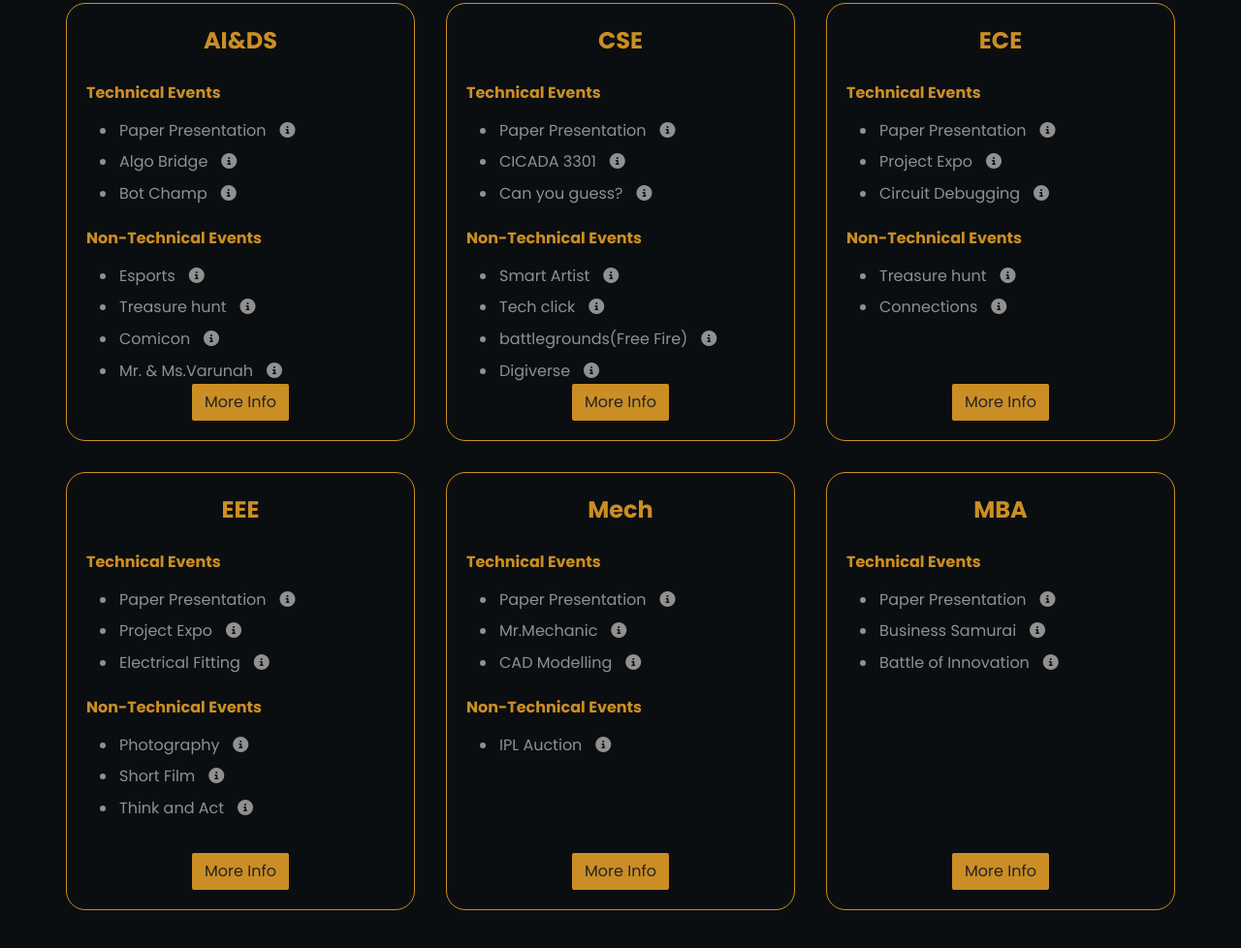
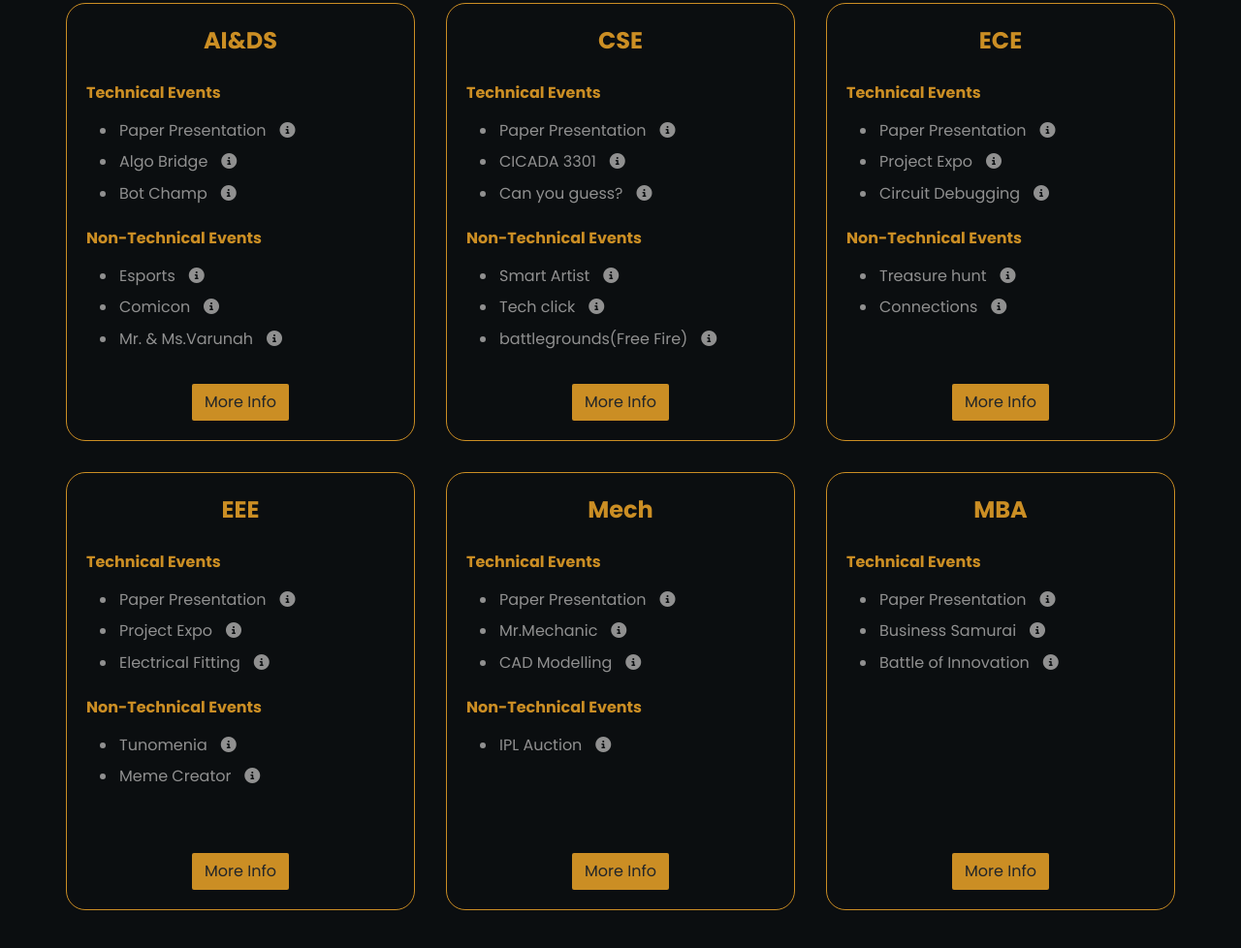
Before and after one commit to sibisiddharth8/varunahkce, a plain HTML site: page event-depts.html in a window 1280 px wide. Shown: the part 202-1180 px from the top of the page at 97% size. Drawn offline with Linux system fonts and the light colour scheme.

Commit message:
EEE events updated

```diff
--- a/event-depts.css
+++ b/event-depts.css
@@ -121,6 +121,31 @@ body {
 .overall-dept-staff-coordinator{
     margin-bottom: 10px;
 }
+.technical-events, .non-technical-events{
+    height: 105px;
+    overflow: auto;
+}
+.technical-events::-webkit-scrollbar,
+.non-technical-events::-webkit-scrollbar {
+  width: 5px; /* Width of the scrollbar */
+}
+
+.technical-events::-webkit-scrollbar-track,
+.non-technical-events::-webkit-scrollbar-track {
+  background: #f1f1f1; /* Color of the scrollbar track */
+}
+
+.technical-events::-webkit-scrollbar-thumb,
+.non-technical-events::-webkit-scrollbar-thumb {
+  background: #888; /* Color of the scrollbar thumb */
+  border-radius: 5px; /* Rounded corners of the scrollbar thumb */
+}
+
+.technical-events::-webkit-scrollbar-thumb:hover,
+.non-technical-events::-webkit-scrollbar-thumb:hover {
+  background: #555; /* Color of the scrollbar thumb on hover */
+}
+
 .icons{
     display: flex;
     justify-content: space-evenly;
--- a/event-depts.html
+++ b/event-depts.html
@@ -277,8 +277,6 @@
                     <li class="event-name" onclick="eventDes('Esports', 'It is a free fire compatition. teams of either 4 or 6 players will be participating. Room cards will be provided to create custom matches.  The matches will be held as either 4 vs 4 or 6 vs 6, depending on the team size.'
                     +'*Good luck and may the best team emerge victorious in the Free Fire competition!')">
                         Esports <i class="fas fa-info-circle"></i></li>
-                    <li class="event-name" onclick="eventDes('Treasure hunt', 'Participants are provided with a starting clue or a set of clues that lead them to the next location. At each location, they find another clue that guides them closer to the final treasure. Clues can be in the form of riddles, puzzles, maps, or cryptic messages, requiring participants to use their problem-solving skills, creativity, and teamwork to progress through the hunt.')">
-                        Treasure hunt <i class="fas fa-info-circle"></i></li>
                     <li class="event-name" onclick="eventDes('Comicon', 'Join us for our college first-ever Cosplay Extravaganza! Dive into a world of fantasy and creativity as our campus becomes a haven for iconic characters, stunning costumes, and dynamic performances. Whether you are a seasoned cosplayer or new to the scene, this event has something for everyone. Let us celebrate pop culture and fandoms together, uniting enthusiasts for a day of creativity and camaraderie.')">
                         Comicon <i class="fas fa-info-circle"></i></li>
                     <li class="event-name" onclick="eventDes('Mr. & Ms.Varunah', 'This event aims to celebrate the holistic development of students, recognizing not only their academic prowess but also their charisma, poise, and leadership qualities. Through a series of captivating rounds encompassing talent showcases, Q&A sessions, and personality assessments, participants will showcase their multifaceted abilities, leaving an indelible mark on the stage.')">
@@ -398,12 +396,10 @@
                     Non-Technical Events
                 </div>
                 <ul class="non-technical-events">
-                    <li class="event-name" onclick="eventDes('Photography', 'Participants dive into visual storytelling, creativity, and technical mastery, capturing moments, emotions, and diverse themes through their cameras. From landscapes to portraits, they showcase their talent, learn from experts, and connect with fellow photographers. The event offers photo walks, contests, workshops, and exhibitions, celebrating the artistry and diversity of photography.')">
-                        Photography  <i class="fas fa-info-circle"></i></li>
-                    <li class="event-name" onclick="eventDes('Short Film', 'A short film is a concise cinematic work telling a story, conveying a message, or exploring a theme within a limited runtime (a few to around 5 minutes). It showcases creative storytelling, character development, and visual techniques across genres like drama, comedy, romance, and more. Filmmakers use it to experiment with narrative styles, cinematography, editing, and sound design, connecting with audiences in a condensed and impactful format.')">
-                        Short Film <i class="fas fa-info-circle"></i></li>
-                    <li class="event-name" onclick="eventDes('Think and Act', 'At the Think and Act event, participants merge critical thinking with proactive action for personal and professional growth. Workshops, discussions, and activities teach strategies for idea execution, problem-solving, and goal achievement. Keynote speakers share insights on decision-making, creativity, and productivity. Collaborative sessions and mentorship enhance skills in time management, goal setting, and communication, empowering progress in endeavors.')">
-                        Think and Act <i class="fas fa-info-circle"></i></li>
+                    <li class="event-name" onclick="eventDes('Tunomenia', 'Welcome to Tunomenia, where your musical knowledge is put to the test! In this exhilarating game, players compete to guess song titles and artists based solely on instrumental snippets and audio clues. With a vast library spanning genres from pop to classical, Tunomenia offers a challenge for every music enthusiast. Test your ear for melodies, beat your opponents to the buzzer, and claim victory as the ultimate Tunomenia champion!')">
+                        Tunomenia  <i class="fas fa-info-circle"></i></li>
+                    <li class="event-name" onclick="eventDes('Meme Creator', 'Dive into the world of internet culture and unleash your creativity with Meme Creator Mania! In this addictive game, players compete head-to-head to craft the most hilarious, clever, and share-worthy memes. With an arsenal of templates, images, and witty captions at your disposal, the possibilities are endless.Challenge your friends or go solo in meme-making showdowns across various categories, from classic memes to trending topics. Use your quick wit and pop culture savvy to outshine your opponents and earn the coveted title of Meme Master.Whether you are a seasoned meme connoisseur or a newbie looking to join the fun, Meme Creator Mania guarantees hours of laughter, creativity, and endless meme-ories!')">
+                        Meme Creator <i class="fas fa-info-circle"></i></li>
                 </ul>
             </div>
 
```
